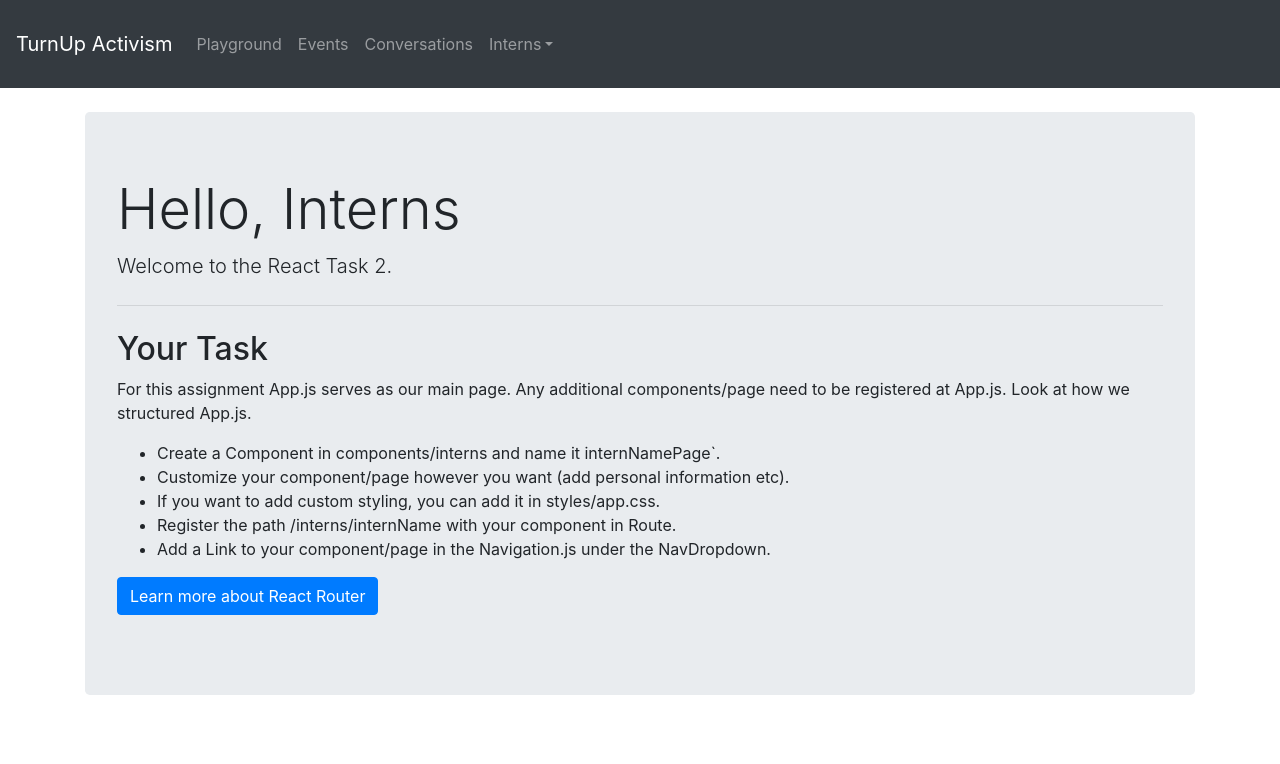
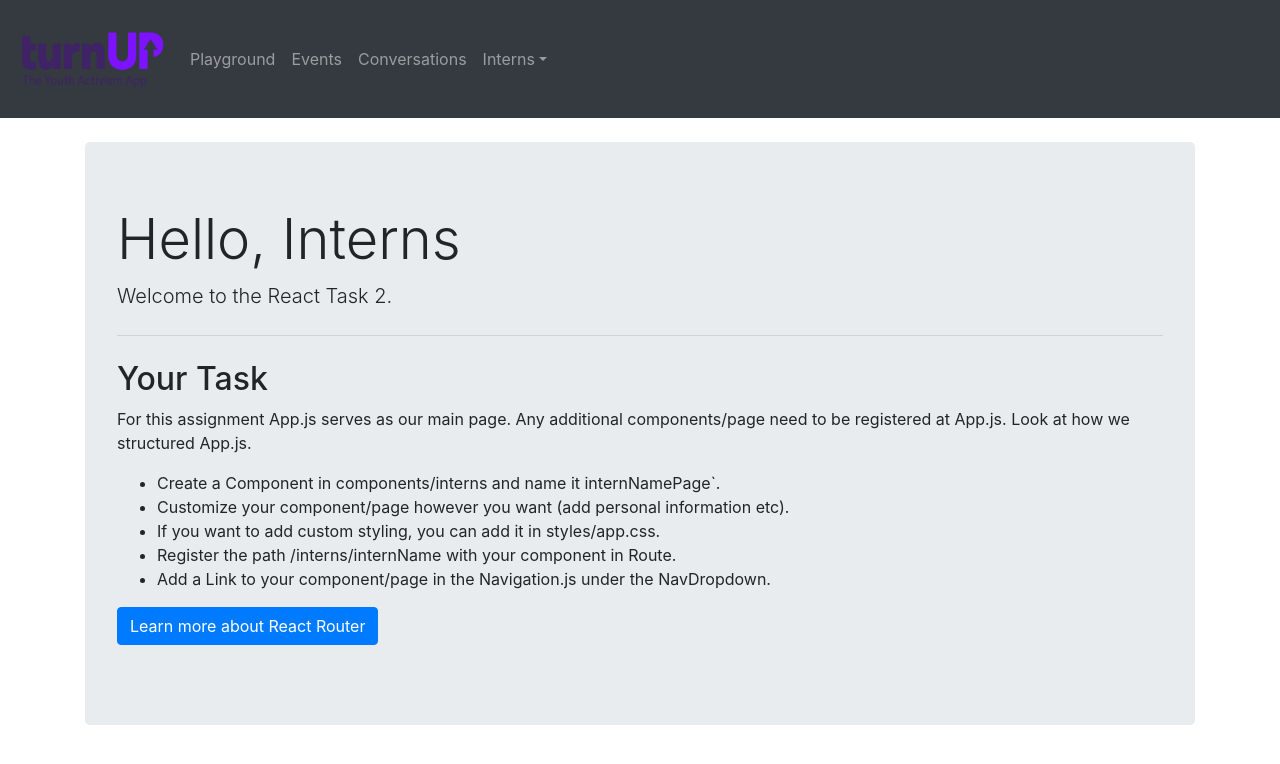
Before and after one commit to tmalik8/ReactPlayground, a React (Create React App) app: page /interns/reacttask2 in a window 1280 px wide. Shown: the top 764 px of the page. Built offline with nearby package versions, Linux system fonts and the light colour scheme.

Commit message:
Added the TurnUp Logo to the navbar

```diff
--- a/src/components/Navigation.js
+++ b/src/components/Navigation.js
@@ -6,11 +6,14 @@ import Nav from "react-bootstrap/Nav";
 import Navbar from "react-bootstrap/Navbar";
 import NavDropdown from "react-bootstrap/NavDropdown";
 import Link from "react-router-dom/Link";
+import Image from 'react-bootstrap/Image'
 
 const Navigation = () => {
   return (
     <Navbar bg="dark" variant="dark" expand="lg" className="navbar navbar-expand-lg navbar-dark bg-primary">
-      <Link className="navbar-brand" to='/'>TurnUp Activism</Link>
+      <Link className="navbar-brand" to='/'>
+        <Image className="align-top" alt="TurnUp Activism" src={require('../resources/turnUpLogo.png')} width="150" height="60"/>
+      </Link>
       <Navbar.Toggle aria-controls="basic-navbar-nav"/>
       <Navbar.Collapse id="basic-navbar-nav">
         <Nav className="mr-auto">
```
Also changed, not shown: src/resources/turnUpLogo.png (added).
